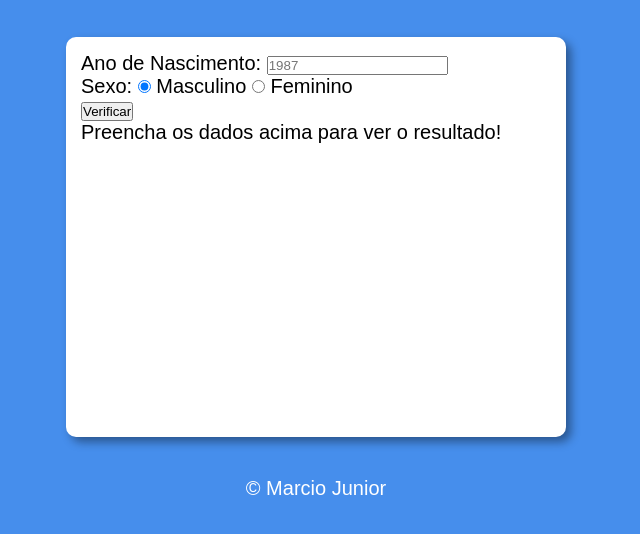
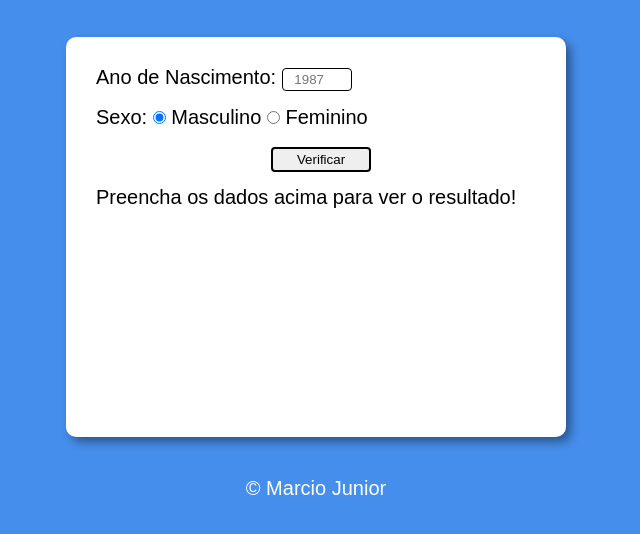
Before and after one commit to juniormps/curso-javascript-basico, a plain HTML site: page aula12-exercicios/ex15/index.html in a window 1280 px wide. Shown: the part 98-632 px from the top of the page, without its empty margins (324-964 px from the left). Drawn offline with Linux system fonts and the light colour scheme.

Commit message:
exercício 15
continuação do exercício 15

```diff
--- a/aula12-exercicios/ex15/estilos/style.css
+++ b/aula12-exercicios/ex15/estilos/style.css
@@ -27,9 +27,29 @@ section {
 	height: 400px;
 	margin: auto;
 	border-radius: 10px;
-	padding: 15px;
+	padding: 20px 20px 20px 30px;
 	box-shadow: 5px 5px 10px rgba(0, 0, 0, 0.397);
+	line-height: 2em;
+}
 
+#formulario p:last-child {
+	text-align: center;
+}
+
+#formulario p:first-child > input {
+	width: 70px;
+	height: 23px;
+	text-align: center;
+
+	border: 1.5px solid black;
+	border-radius: 4px;
+}
+
+#formulario p:last-child > input {
+	width: 100px;
+	height: 25px;
+	border: 2px solid black;
+	border-radius: 4px;
 }
 
 footer {
--- a/aula12-exercicios/ex15/index.html
+++ b/aula12-exercicios/ex15/index.html
@@ -13,7 +13,7 @@
 	</header>
 
 	<section>
-		<div>
+		<div id="formulario">
 			<p>
 				<label for="ano_nascimento">Ano de Nascimento:</label>
 				<input type="number" name="ano_nascimento" id="ano_nascimento" placeholder="1987" required>
--- a/aula12-exercicios/ex15/scripts/script.js
+++ b/aula12-exercicios/ex15/scripts/script.js
@@ -5,10 +5,16 @@ function verificar() {
 	var sexo_inserido = window.document.getElementsByName('sexo')
 	var retorno_resultado = window.document.getElementById('resultado')
 
+	retorno_resultado.style.width = '100%'
+	retorno_resultado.style.textAlign = 'center'
+
 	//Abaixo foi criada a imagem no HTML por aqui pelo JavaScript
 	var resultado_idade = ano_atual - ano_inserido.value
 	var imagem = window.document.createElement('img')
 	imagem.setAttribute('id', 'foto')
+	imagem.style.width = '200px'
+	imagem.style.height = '200px'
+
 
 
 	if (ano_inserido.value.length != 4 || ano_inserido.value.length > ano_atual ) {
```
